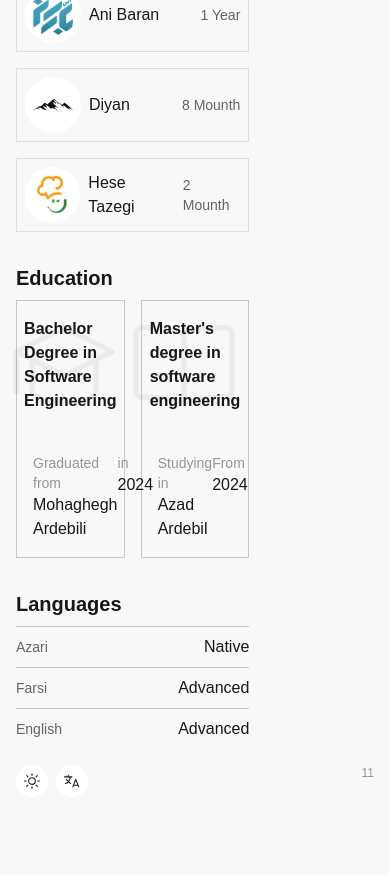
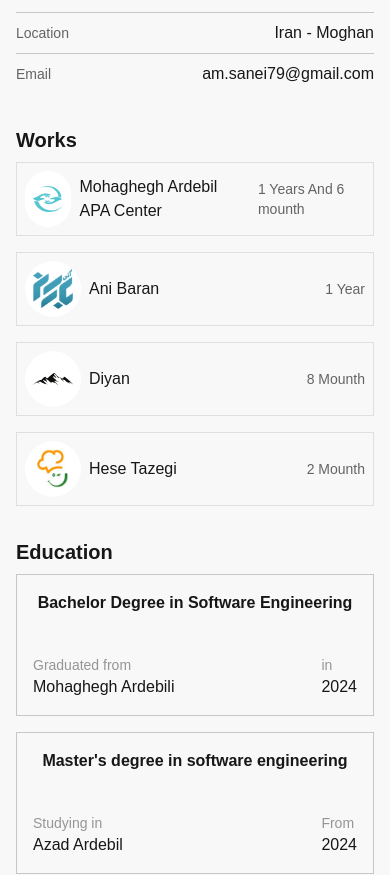
Before and after one commit to amsanei/amsanei.github.io, a Next.js app: page /about in a window 390 px wide. Shown: the part 956-1831 px from the top of the page. Before the commit the page ends 1785 px from the top, so only its background shows below. Built offline with nearby package versions, Linux system fonts and the light colour scheme.

Commit message:
Add responsive to all page

```diff
--- a/src/app/about/page.tsx
+++ b/src/app/about/page.tsx
@@ -12,7 +12,7 @@ function DataRow({ label, value }: { label: string; value: string }) {
 
 export default function page() {
   return (
-    <div className="grid grid-cols-3 gap-4">
+    <div className="flex flex-col-reverse md:grid md:grid-cols-3 gap-4">
       <div className="col-span-2">
         <div className="leading-loose text-justify text-sm">
           <div className="flex flex-col gap-2 mb-4">
@@ -64,27 +64,8 @@ export default function page() {
         </div>
         <div className="mt-8">
           <div className="text-xl font-bold">Education</div>
-          <div className="grid grid-cols-2 gap-4 mt-2">
+          <div className="grid md:grid-cols-2 gap-4 mt-2">
             <div className="border border-black/20 flex flex-col gap-8 items-center p-4 relative">
-              <div className="absolute end-0 top-0">
-                <svg
-                  aria-hidden="true"
-                  xmlns="http://www.w3.org/2000/svg"
-                  width="24"
-                  height="24"
-                  fill="none"
-                  viewBox="0 0 24 24"
-                  className="size-32 opacity-5"
-                >
-                  <path
-                    stroke="currentColor"
-                    strokeLinecap="round"
-                    strokeLinejoin="round"
-                    strokeWidth="1"
-                    d="M3.78552 9.5 12.7855 14l9-4.5-9-4.5-8.99998 4.5Zm0 0V17m3-6v6.2222c0 .3483 2 1.7778 5.99998 1.7778 4 0 6-1.3738 6-1.7778V11"
-                  />
-                </svg>
-              </div>
               <div className="font-bold mb-2">
                 Bachelor Degree in Software Engineering
               </div>
@@ -100,25 +81,6 @@ export default function page() {
               </div>
             </div>
             <div className="border border-black/20 flex flex-col gap-8 items-center p-4 relative">
-              <div className="absolute end-0 top-0">
-                <svg
-                  className="size-32 opacity-5"
-                  aria-hidden="true"
-                  xmlns="http://www.w3.org/2000/svg"
-                  width="24"
-                  height="24"
-                  fill="none"
-                  viewBox="0 0 24 24"
-                >
-                  <path
-                    stroke="currentColor"
-                    strokeLinecap="round"
-                    strokeLinejoin="round"
-                    strokeWidth="1"
-                    d="M12 6.03v13m0-13c-2.819-.831-4.715-1.076-8.029-1.023A.99.99 0 0 0 3 6v11c0 .563.466 1.014 1.03 1.007 3.122-.043 5.018.212 7.97 1.023m0-13c2.819-.831 4.715-1.076 8.029-1.023A.99.99 0 0 1 21 6v11c0 .563-.466 1.014-1.03 1.007-3.122-.043-5.018.212-7.97 1.023"
-                  />
-                </svg>
-              </div>
               <div className="font-bold mb-2">
                 Master's degree in software engineering
               </div>
@@ -145,7 +107,7 @@ export default function page() {
         </div>
       </div>
       <Image
-        className="w-full h-[84vh] object-cover sticky top-20"
+        className="w-full h-[50vh] md:h-[84vh] object-cover md:sticky md:top-20"
         src="/me.jpg"
         alt="Amir"
         width={300}
--- a/src/app/projects/page.tsx
+++ b/src/app/projects/page.tsx
@@ -4,11 +4,11 @@ import Link from "next/link";
 
 export default function page() {
   return (
-    <div className="mt-8">
+    <div>
       {DATA.map((item) => (
         <div
           key={item.id}
-          className="grid grid-cols-3 gap-4 border-t border-y-black/20 py-4"
+          className="flex flex-col-reverse md:grid md:grid-cols-3 gap-4 border-t border-y-black/20 py-4"
         >
           <div className="col-span-2 flex flex-col">
             <div className="flex justify-between items-center">
--- a/src/app/skills/page.tsx
+++ b/src/app/skills/page.tsx
@@ -3,7 +3,7 @@ import React from "react";
 export default function page() {
   return (
     <div>
-      <div className="grid grid-cols-5 gap-4 mt-2">
+      <div className="grid grid-cols-2 md:grid-cols-5 gap-4 mt-2">
         {DATA.map((item, index) => (
           <div
             className="border border-black/20 rounded py-4 flex flex-col items-center"
```
